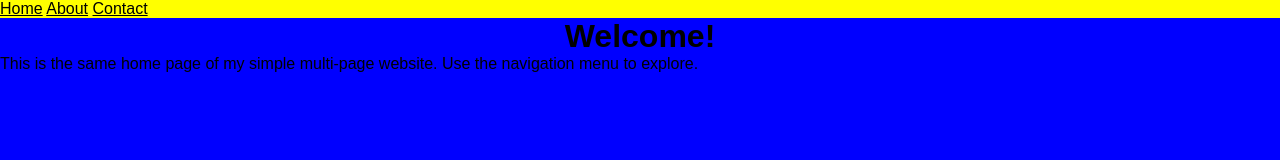
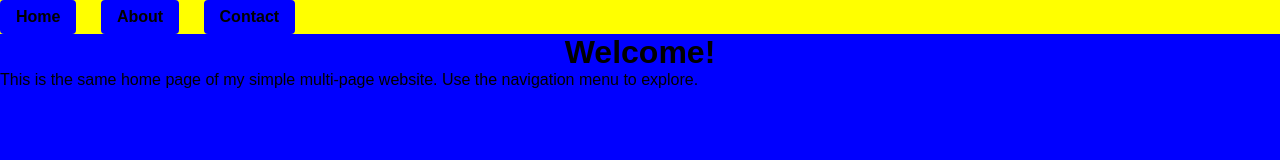
Before and after one commit to venkataguruprasadG/web-dev-journal-guru, a plain HTML site: page MultiPageWebsite/index.html in a window 1280 px wide. Drawn offline with Linux system fonts and the light colour scheme.

Commit message:
added styling and hover effecct is done.

```diff
--- a/MultiPageWebsite/styles.css
+++ b/MultiPageWebsite/styles.css
@@ -13,7 +13,18 @@ nav{
     background-color: yellow;
 }
 
-a{
-    background-color: yellow;
+nav a{
     color: black;
+    margin-right: 20px;
+    text-decoration: none;
+    padding: 8px 16px;
+    border-radius: 4px;
+    transition: 0.2sec;
+    font-weight: bold;
+    display: inline-block;
 }
+
+nav a:hover{
+    background-color: orange;
+    color: white;
+}
```
